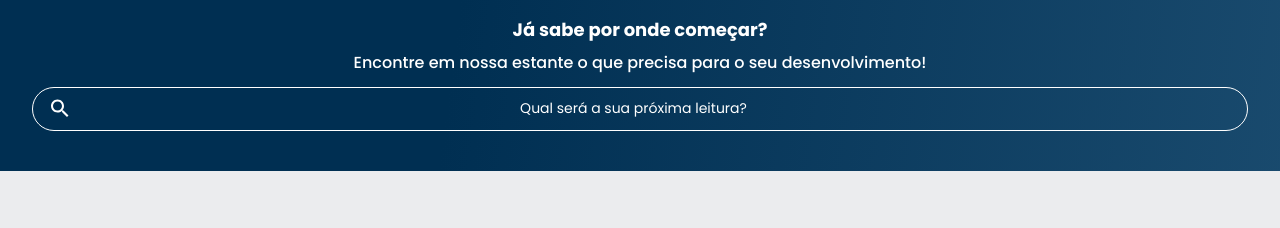
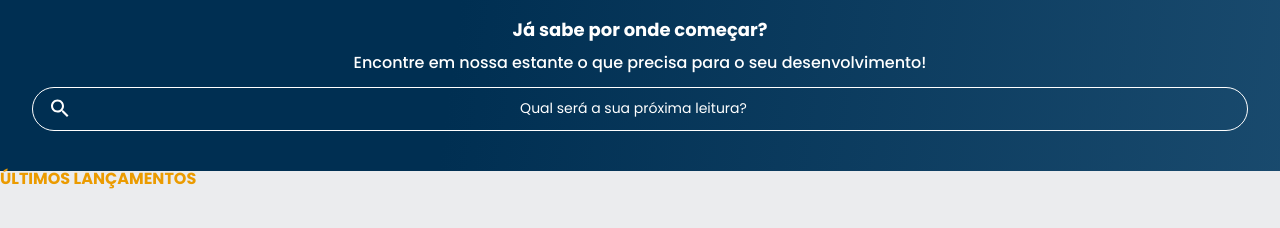
Before and after one commit to dev-melo/mobile-first, a plain HTML site: page index.html in a window 1280 px wide. Shown: the part 102-330 px from the top of the page. Drawn offline with Linux system fonts and the light colour scheme.

Commit message:
Organização do CSS

```diff
--- a/index.html
+++ b/index.html
@@ -7,7 +7,7 @@
     <title>AluraBooks</title>
 
     <link rel="stylesheet" href="/styles/reset.css">
-    <link rel="stylesheet" href="/styles/styles.css">
+    <link rel="stylesheet" href="/styles.css">
 </head>
 
 <body>
@@ -48,6 +48,9 @@
         <p class="banner-text">Encontre em nossa estante o que precisa para o seu desenvolvimento!</p>
         <input type="search" class="banner-search" placeholder="Qual será a sua próxima leitura?">
     </section>
+    <section class="carrousel">
+        <h2 class="carrousel-title">Últimos lançamentos</h2>
+    </section>
 </body>
 
 </html>
--- a/styles/styles.css
+++ b/styles.css
@@ -1,11 +1,19 @@
 
 @import url("/styles/header.css");
 @import url("/styles/banner.css");
+@import url("/styles/carrousel.css");
+
 @import url('https://fonts.googleapis.com/css2?family=Poppins:wght@300;400;500;700&display=swap');
 
 :root{
     --bkg-color: #EBECEE;
     --main-font: "Poppins", sans-serif;
+
+    --gradient: linear-gradient(97.54deg, #002f52 35.49%, #326589 165.37%);
+
+    --font-color-orange: #EB9B00;
+
+    --white: #ffffff;
 }
 
 body{
--- a/styles/banner.css
+++ b/styles/banner.css
@@ -1,12 +1,3 @@
-@import url('https://fonts.googleapis.com/css2?family=Poppins:wght@300;400;500;700&display=swap');
-
-:root{
-    --main-font: "Poppins", sans-serif;
-    --white: #ffffff;
-
-    --gradient: linear-gradient(97.54deg, #002f52 35.49%, #326589 165.37%);
-}
-
 .container-banner{
     background: var(--gradient);
     color: var(--white);
--- /dev/null
+++ b/styles/carrousel.css
@@ -0,0 +1,6 @@
+.carrousel-title{
+    font-family: var(--main-font);
+    font-weight: 700;
+    text-transform: uppercase;
+    color: var(--font-color-orange);
+}
--- a/styles/header.css
+++ b/styles/header.css
@@ -1,15 +1,3 @@
-@import url('https://fonts.googleapis.com/css2?family=Poppins:wght@300;400;500;700&display=swap');
-
-
-:root{
-    --main-font: "Poppins", sans-serif;
-
-    --bkg-color: #FFFFFF;
-    --gradient: linear-gradient(97.54deg, #002f52 35.49%, #326589 165.37%);
-
-    --font-color-orange: #EB9B00;
-}
-
 .container-header-menu{
     width: 24px;
     height: 24px;
@@ -56,7 +44,7 @@
 .menu-list-title,
 .menu-list-item{
     padding: 1em;
-    background-color: var(--bkg-color);
+    background-color: var(--bkg-header-color);
 }
 
 .menu-list-title{
```
